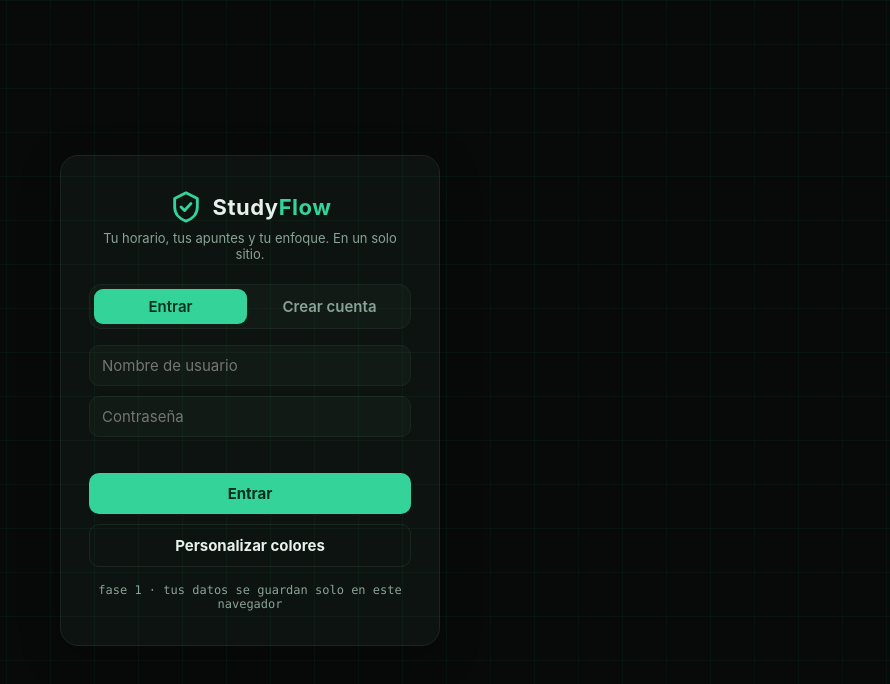
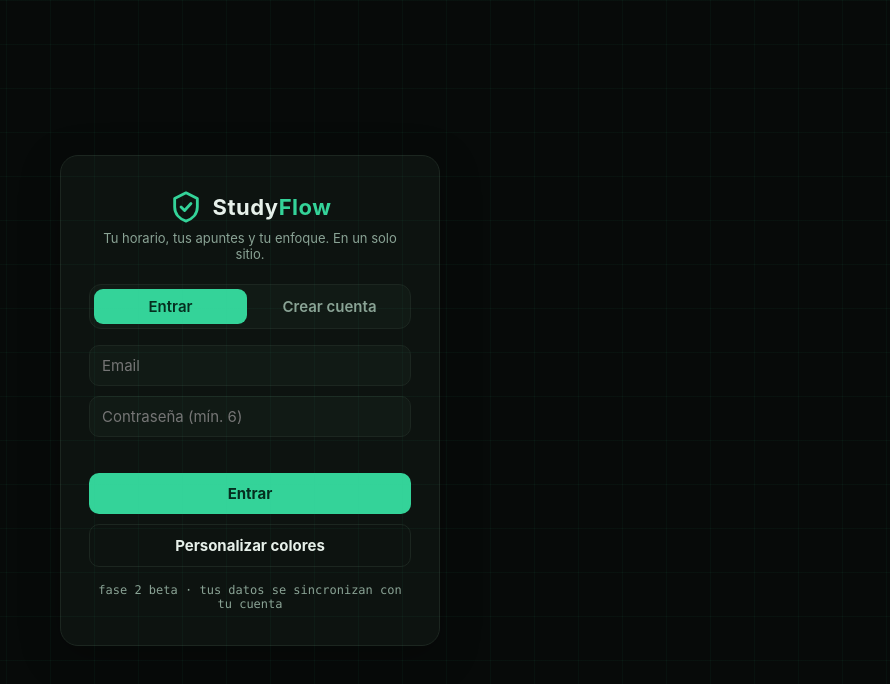
Before and after one commit to jordi05/studyflow, a plain HTML site: page index.html in a window 1280 px wide. Shown: the whole page, without its empty margins (390-1280 px from the left). Drawn offline with Linux system fonts and the light colour scheme.

Commit message:
Update input fields and Content Security Policy

```diff
--- a/index.html
+++ b/index.html
@@ -5,7 +5,7 @@
 <meta name="viewport" content="width=device-width, initial-scale=1, viewport-fit=cover">
 <title>StudyFlow - horario, apuntes y pomodoro</title>
 <meta name="description" content="Organiza tu horario, tus apuntes y tus pomodoros en un solo sitio.">
-<meta http-equiv="Content-Security-Policy" content="default-src 'self'; script-src 'self' https://gc.zgo.at; style-src 'self' 'unsafe-inline'; img-src 'self' data: https://studyflow.goatcounter.com; connect-src 'self' https://studyflow.goatcounter.com; manifest-src 'self'; base-uri 'none'; form-action 'self'; object-src 'none'">
+<meta http-equiv="Content-Security-Policy" content="default-src 'self'; script-src 'self' https://gc.zgo.at; style-src 'self' 'unsafe-inline'; img-src 'self' data: https://studyflow.goatcounter.com; connect-src 'self' https://studyflow.goatcounter.com https://kyhmcyhgjljpgzckxsjf.supabase.co; manifest-src 'self'; base-uri 'none'; form-action 'self'; object-src 'none'">
 <meta name="referrer" content="no-referrer">
 <meta name="theme-color" content="#070a09">
 <link rel="manifest" href="manifest.webmanifest">
@@ -239,13 +239,13 @@ input[type=number]{-moz-appearance:textfield;appearance:textfield}
       <button id="tab-reg">Crear cuenta</button>
     </div>
     <form id="form-auth">
-      <input id="a-name" placeholder="Nombre de usuario" autocomplete="username" maxlength="20" required>
-      <input id="a-pass" type="password" placeholder="Contraseña" autocomplete="current-password" required>
+      <input id="a-name" type="email" placeholder="Email" autocomplete="email" maxlength="60" required>
+      <input id="a-pass" type="password" placeholder="Contraseña (mín. 6)" autocomplete="current-password" required>
       <div class="err" id="a-err"></div>
       <button class="btn" id="a-go" type="submit">Entrar</button>
     </form>
     <button class="btn ghost" id="btn-theme" style="width:100%;margin-top:10px">Personalizar colores</button>
-    <p class="foot">fase 1 · tus datos se guardan solo en este navegador</p>
+    <p class="foot">fase 2 beta · tus datos se sincronizan con tu cuenta</p>
   </div>
 </div>
 
@@ -502,6 +502,7 @@ input[type=number]{-moz-appearance:textfield;appearance:textfield}
 </div>
 
 <script data-goatcounter="https://studyflow.goatcounter.com/count" async src="https://gc.zgo.at/count.js"></script>
-<script src="app.js?v=5"></script>
+<script src="sb.js?v=1"></script>
+<script src="app.js?v=6"></script>
 </body>
-</html>
+                                                                                                                                                                                                                                     </html>
```
